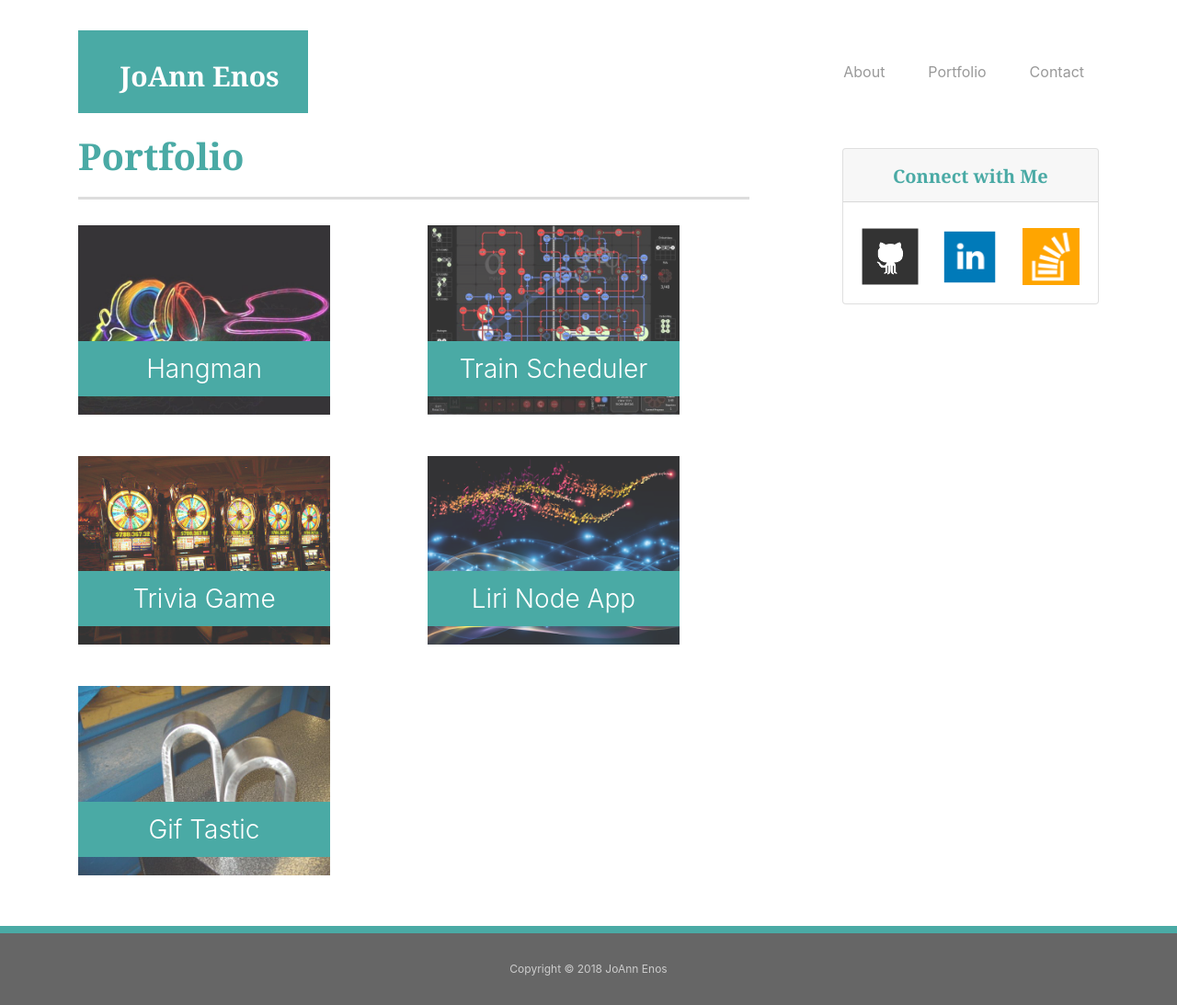
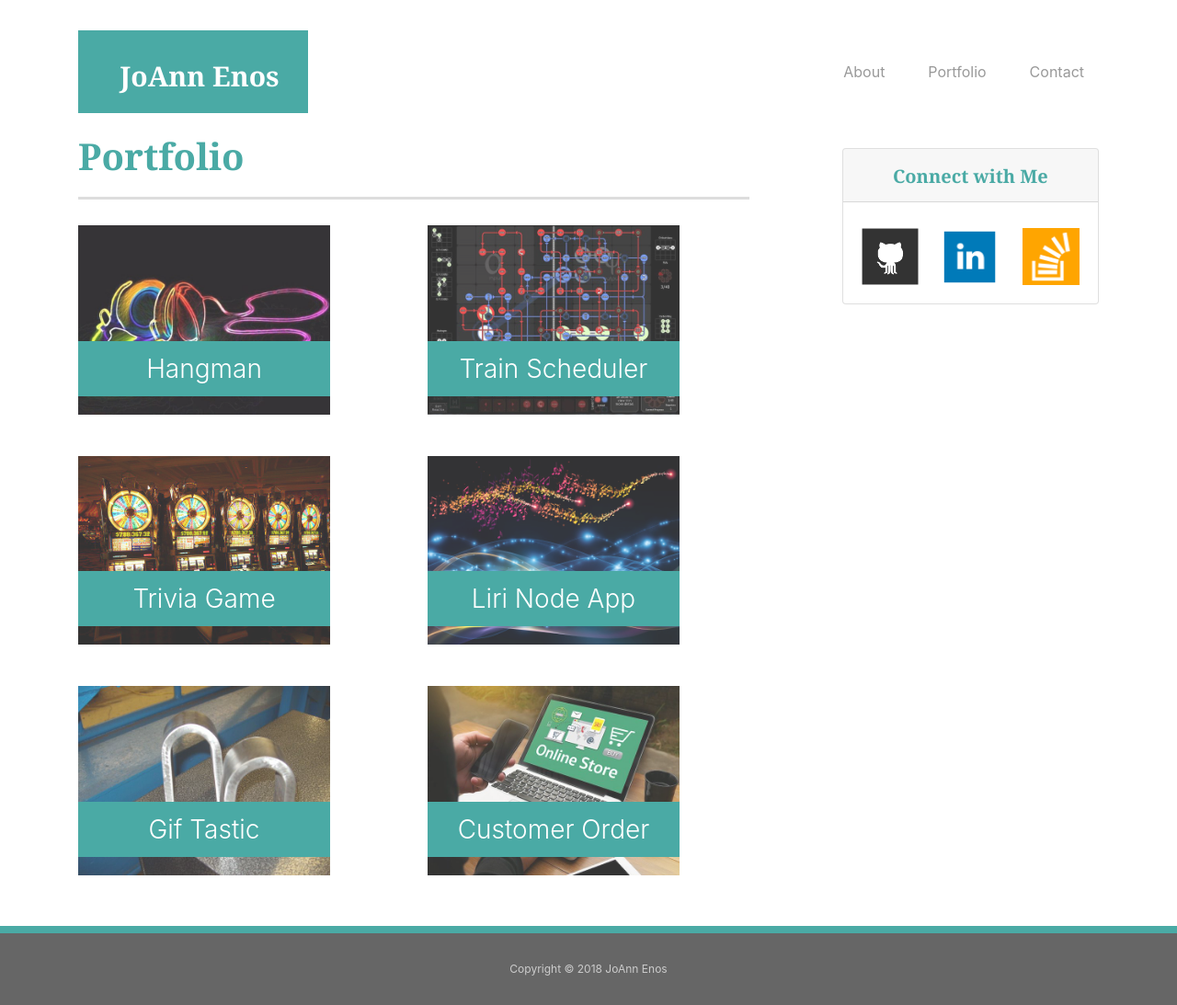
Before and after one commit to jenos1/Basic-Portfolio, a plain HTML site: page portfolio.html in a window 1280 px wide. Shown: the whole page at 92% size. Drawn offline with nearby package versions, Linux system fonts and the light colour scheme.

Commit message:
Add Customer Order app.

```diff
--- a/portfolio.html
+++ b/portfolio.html
@@ -63,12 +63,25 @@
 
                 <h3>Train Scheduler</h3>
               </div>
+
               <div class="work">
                 <a href="https://jenos1.github.io/liri-node-app/" target="_blank">
                 <img src="assets/images/music-visual.jpg" alt="Liri Node App">
 
                  <h3>Liri Node App</h3>
               </div>
+
+              <div class="work">
+                <a href="https://github.com/jenos1/Bamazon/" target="_blank">
+                <img src="assets/images/OnlineStore.jpg" alt="OnlineShopping">
+
+                 <h3>Customer Order</h3>
+              </div>
+
+
+
+
+
             </div>
           </div>
         </div>
```
Also changed, not shown: assets/images/OnlineShopping.jpg (added), assets/images/OnlineStore.jpg (added).
